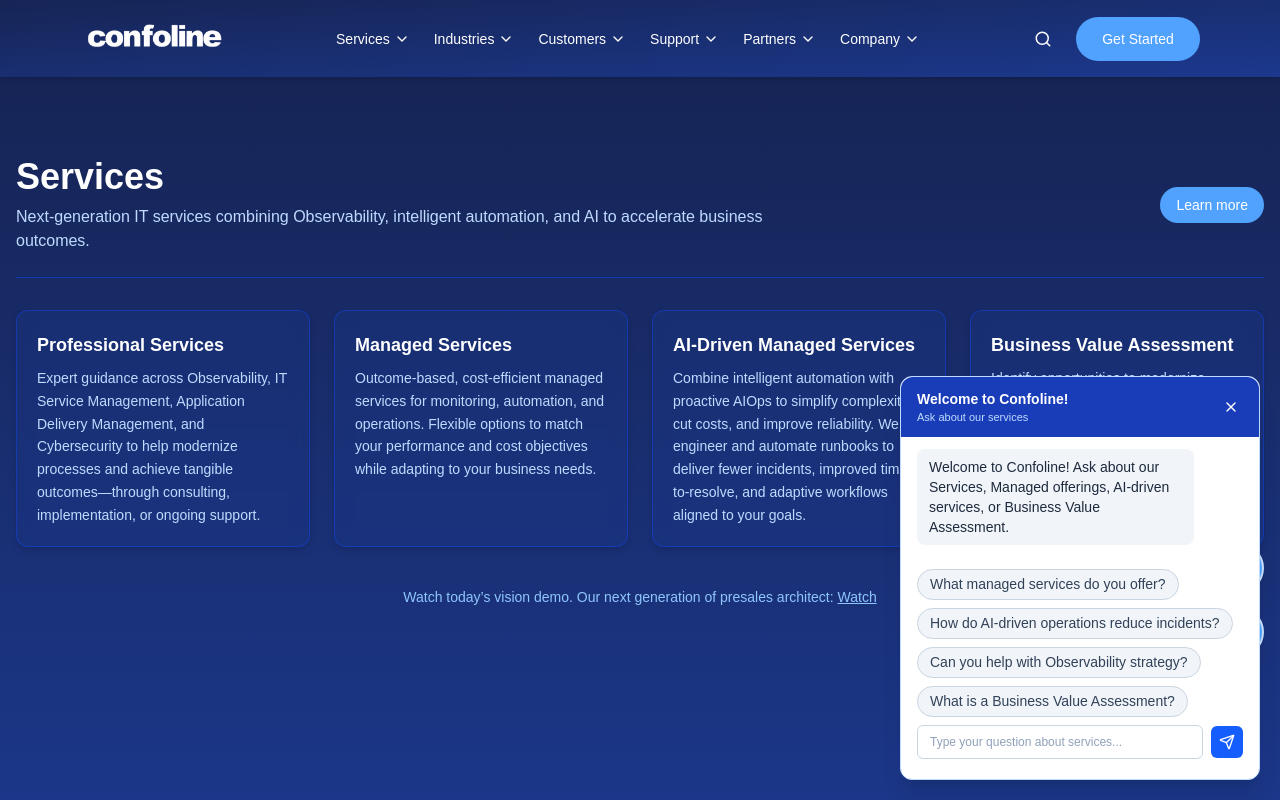
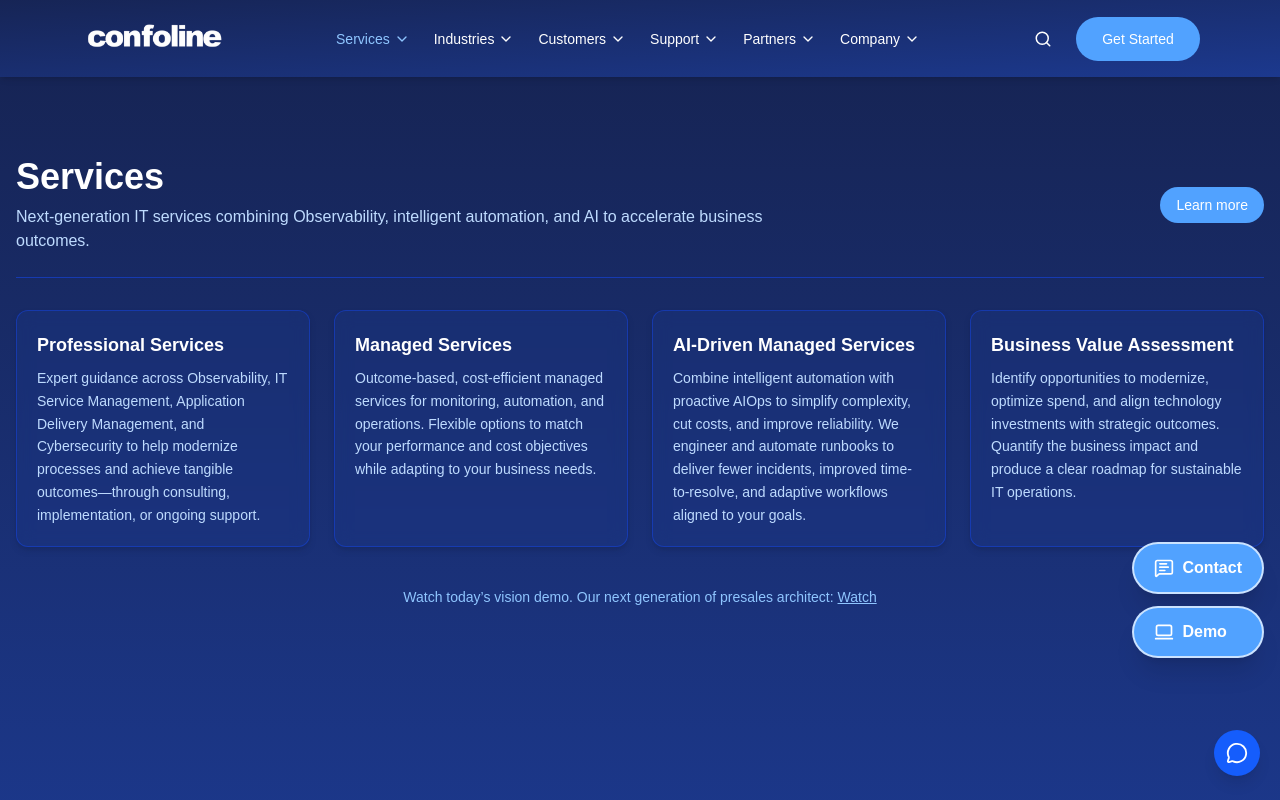
Before and after one commit to faroukaouadi/confoline, a Next.js app: page /services in a window 1280 px wide. Shown: the top 800 px of the page. Built offline with nearby package versions, Linux system fonts and the light colour scheme.

Commit message:
chatbot-for-allWebsite

```diff
--- a/src/app/components/Header.jsx
+++ b/src/app/components/Header.jsx
@@ -1,40 +1,43 @@
 "use client";
 
 import { useState } from "react";
+import { usePathname } from "next/navigation";
 import { Menu, X, Search, Globe, ChevronDown } from "lucide-react";
 import Link from "next/link";
 import Image from "next/image";
 
 export default function Header() {
   const [open, setOpen] = useState(false);
+  const pathname = usePathname();
+
+  const navLinkClass = (href) =>
+    `hover:text-blue-300 flex items-center gap-1 ${pathname && pathname.startsWith(href) ? "text-blue-300" : ""}`;
 
   return (
     <header className="sticky top-0 z-50 bg-gradient-to-br from-blue-950 to-blue-900 text-white shadow-md">
       <div className="max-w-[90%] mx-auto flex justify-between items-center p-4 2xl:p-6">
         {/* Logo */}
         <div className="cursor-pointer">
-          <Link href="/" >
-            {/* <span className="text-white">confoline</span> */}
-            <Image src="/images/confoline-logo.png" alt="confoline" width={150} height={40} className="object-contain 2xl:w-44" />
-            {/* <span className="text-blue-400">.</span> */}
+          <Link href="/">
+            <Image src="/images/confoline-logo.png" alt="confoline" width={150} height={40} className="object-contain 2xl:w-44 select-none" />
           </Link>
         </div>
 
         {/* Navigation */}
         <nav className="hidden lg:flex space-x-6 2xl:space-x-8 font-medium text-sm 2xl:text-[24px]">
-          <Link href="/services" className="hover:text-blue-300 flex items-center gap-1">
+          <Link href="/services" className={navLinkClass("/services")}>
             Services <ChevronDown size={16} />
           </Link>
-          <Link href="industries" className="hover:text-blue-300 flex items-center gap-1">
+          <Link href="/industries" className={navLinkClass("/industries")}>
             Industries <ChevronDown size={16} />
           </Link>
-          <Link href="customers" className="hover:text-blue-300 flex items-center gap-1">
+          <Link href="/customers" className={navLinkClass("/customers")}>
             Customers <ChevronDown size={16} />
           </Link>
-          <Link href="/support" className="hover:text-blue-300 flex items-center gap-1">
+          <Link href="/support" className={navLinkClass("/support")}>
             Support <ChevronDown size={16} />
           </Link>
-          <Link href="/partners" className="hover:text-blue-300 flex items-center gap-1">
+          <Link href="/partners" className={navLinkClass("/partners")}>
             Partners <ChevronDown size={16} />
           </Link>
           <Link href="#" className="hover:text-blue-300 flex items-center gap-1">
@@ -67,12 +70,12 @@ export default function Header() {
       {/* Mobile dropdown */}
       {open && (
         <div className="lg:hidden bg-gradient-to-br from-blue-950 to-blue-900 px-4 pb-4 space-y-2">
-          <a href="/services" className="block py-2">Services</a>
-          <a href="/industries" className="block py-2">Industries</a>
-          <a href="/customers" className="block py-2">Customers</a>
-          <a href="/support" className="block py-2">Support</a>
-          <a href="/partners" className="block py-2">Partners</a>
-          <a href="#" className="block py-2">Company</a>
+          <Link href="/services" className={`block py-2 ${pathname && pathname.startsWith("/services") ? "text-blue-300" : ""}`}>Services</Link>
+          <Link href="/industries" className={`block py-2 ${pathname && pathname.startsWith("/industries") ? "text-blue-300" : ""}`}>Industries</Link>
+          <Link href="/customers" className={`block py-2 ${pathname && pathname.startsWith("/customers") ? "text-blue-300" : ""}`}>Customers</Link>
+          <Link href="/support" className={`block py-2 ${pathname && pathname.startsWith("/support") ? "text-blue-300" : ""}`}>Support</Link>
+          <Link href="/partners" className={`block py-2 ${pathname && pathname.startsWith("/partners") ? "text-blue-300" : ""}`}>Partners</Link>
+          <Link href="#" className="block py-2">Company</Link>
           <button className="w-full mt-3 bg-blue-400 px-6 py-2 rounded-md hover:bg-blue-300 cursor-pointer">
             Get Started
           </button>
--- a/src/app/components/ServiceChatbot.tsx
+++ b/src/app/components/ServiceChatbot.tsx
@@ -18,7 +18,7 @@ const seedSuggestions = [
 ];
 
 export default function ServiceChatbot() {
-  const [isOpen, setIsOpen] = useState(true);
+  const [isOpen, setIsOpen] = useState(false);
   const [input, setInput] = useState("");
   const [messages, setMessages] = useState<ChatMessage[]>([]);
   const [mounted, setMounted] = useState(false);
@@ -83,7 +83,7 @@ export default function ServiceChatbot() {
       <button
         aria-label="Open services chat"
         onClick={() => setIsOpen(true)}
-        className="fixed bottom-5 right-5 z-[1000] rounded-full bg-blue-600 p-3 text-white shadow-lg hover:bg-blue-500"
+        className="fixed bottom-6 right-5 z-[1000] rounded-full bg-blue-600 p-3 text-white shadow-lg hover:bg-blue-500"
       >
         <MessageCircle size={22} className="2xl:size-9" />
       </button>
@@ -91,7 +91,7 @@ export default function ServiceChatbot() {
   }
 
   return (
-    <div className="fixed bottom-5 right-5 z-[1000] w-[320px] sm:w-[360px] 2xl:w-[480px]">
+    <div className="fixed bottom-6 right-5 z-[1000] w-[320px] sm:w-[360px] 2xl:w-[480px]">
       <div className="rounded-xl border border-blue-200 bg-white text-slate-900 shadow-xl">
         <div className="flex items-center justify-between rounded-t-xl bg-blue-800 px-4 py-3 text-white">
           <div>
--- a/src/app/layout.tsx
+++ b/src/app/layout.tsx
@@ -4,6 +4,7 @@ import "./globals.css";
 import Header from "./components/Header";
 import FloatingButtons from "./components/FloatingButtons";
 import Footer from "./components/Footer";
+import ServiceChatbot from "./components/ServiceChatbot";
 
 const geistSans = Geist({
   variable: "--font-geist-sans",
@@ -33,6 +34,8 @@ export default function RootLayout({
         <Header />
         {children}
         <FloatingButtons />
+      {/* Chatbot Widget */}
+      <ServiceChatbot />
         <Footer />
       </body>
     </html>
--- a/src/app/services/page.tsx
+++ b/src/app/services/page.tsx
@@ -56,8 +56,7 @@ export default function ServicesPage() {
         </p>
       </section>
 
-      {/* Chatbot Widget */}
-      <ServiceChatbot />
+
     </main>
   );
 }
```
Also changed, not shown: public/images/partners/test-1758710220.png (added).
